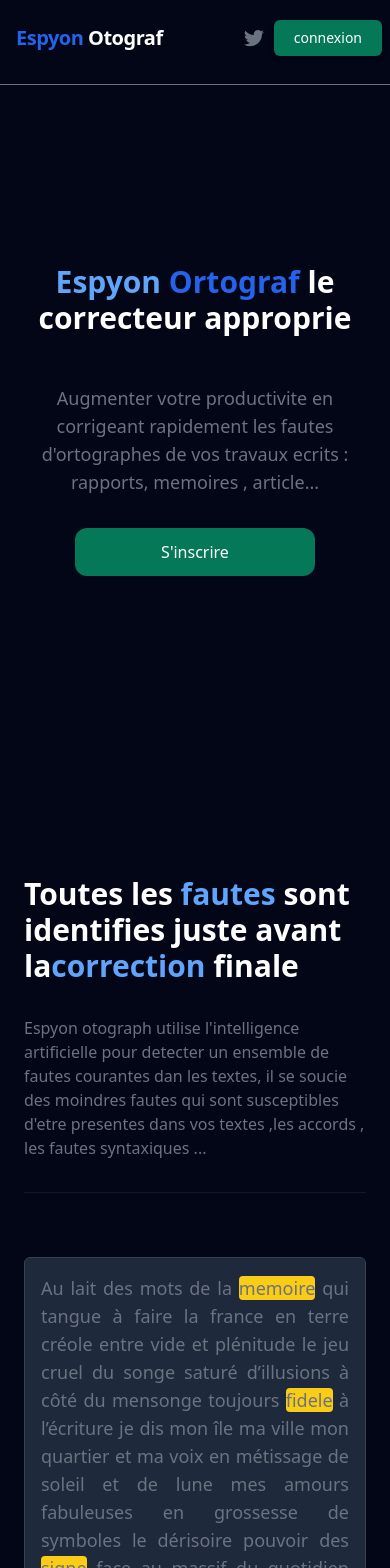
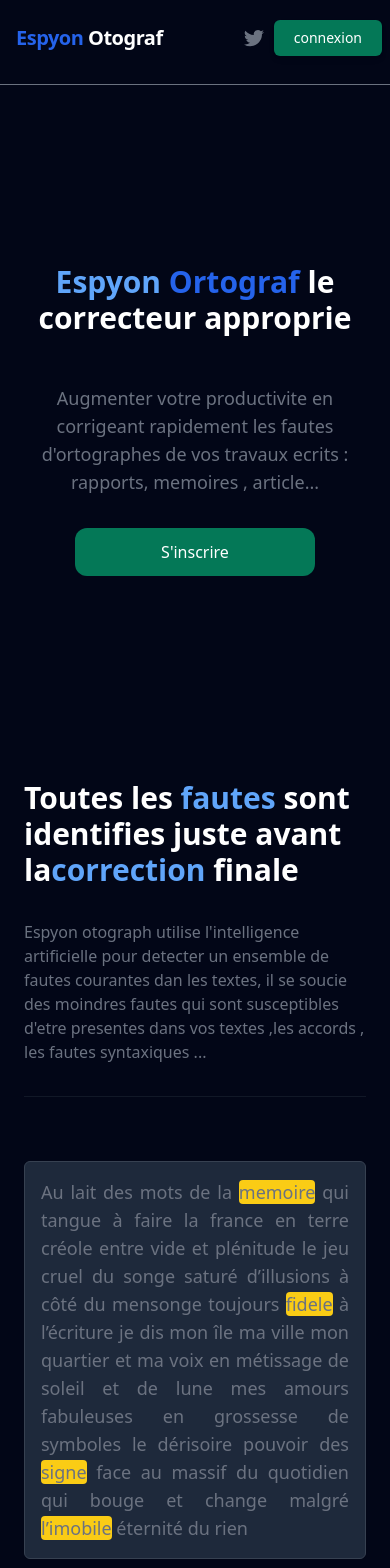
Before and after one commit to sarilusblaise/espyon-otograf, a Next.js app: page / in a window 390 px wide. Shown: the top 1568 px of the page. Built offline with nearby package versions, Linux system fonts and the light colour scheme.

Commit message:
fixed padding in home page section

```diff
--- a/app/page.jsx
+++ b/app/page.jsx
@@ -26,7 +26,7 @@ export default function HomePage() {
 							S'inscrire
 						</Link>
 					</div>
-					<div className='mt-32 md:mt-32 flex flex-col gap-24 '>
+					<div className='mt-8 md:mt-32 flex flex-col gap-24 '>
 						<section className='flex flex-col md:flex-row gap-16 justify-center items-center  w-full   px-2 md:px-8 py-8'>
 							<div className='border-b  border-gray-900 pb-8'>
 								<h3 className='mx-auto max-w-4xl font-display text-3xl font-bold tracking-normal text-white sm:text-5xl text-left '>
```
